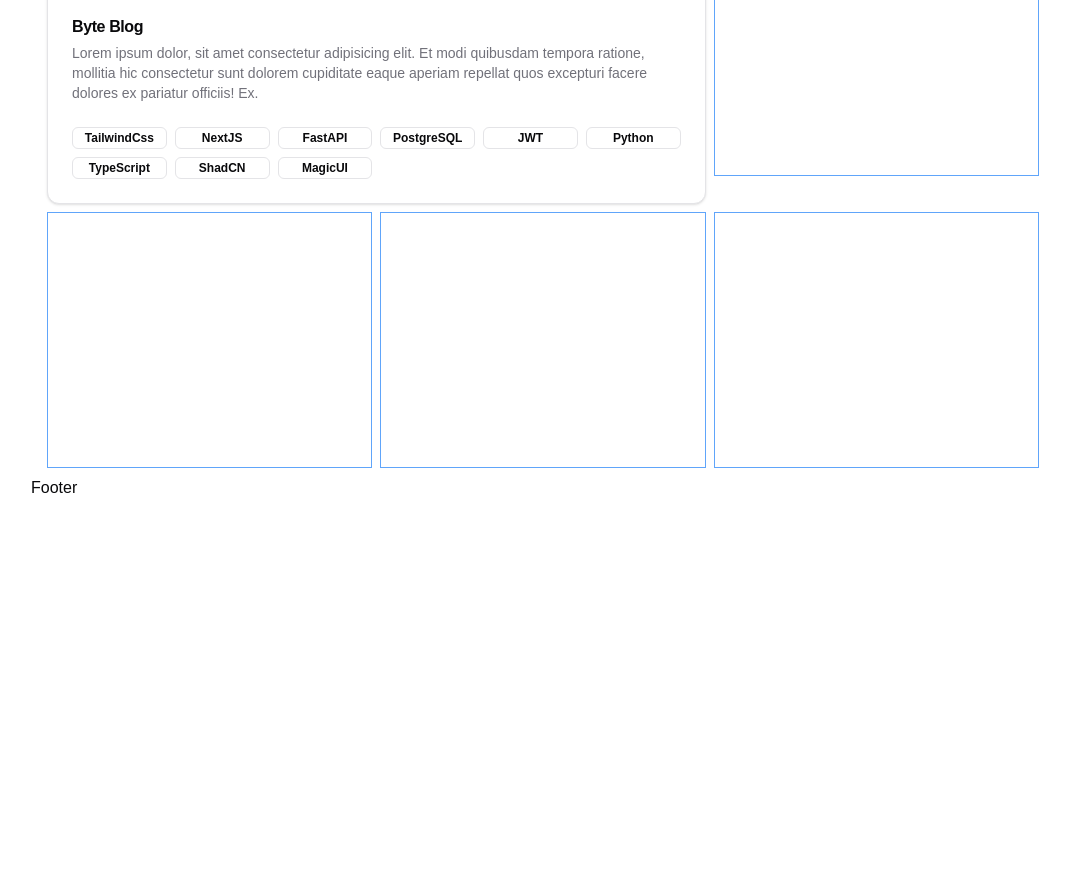
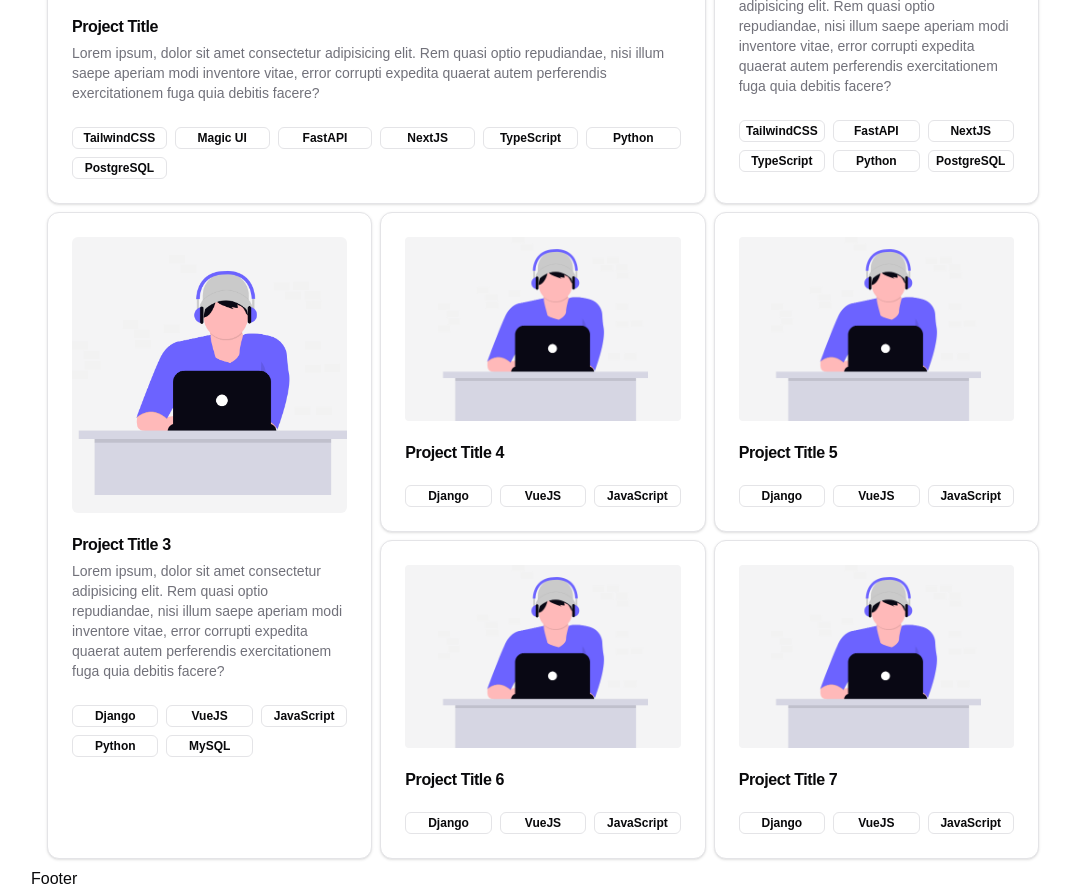
Before and after one commit to eedu7/my_portfolio, a Next.js app: page / in a window 1280 px wide. Shown: the part 1200-2091 px from the top of the page, without its empty margins (97-1167 px from the left). Before the commit the page ends 1700 px from the top, so only its background shows below. Built offline with nearby package versions, Linux system fonts and the light colour scheme.

Commit message:
FEAT: Added the grid structure to the project section

```diff
--- a/package.json
+++ b/package.json
@@ -14,6 +14,7 @@
     "@radix-ui/react-hover-card": "^1.1.4",
     "@radix-ui/react-label": "^2.1.1",
     "@radix-ui/react-navigation-menu": "^1.2.3",
+    "@radix-ui/react-scroll-area": "^1.2.3",
     "@radix-ui/react-slot": "^1.1.1",
     "@radix-ui/react-tooltip": "^1.1.6",
     "class-variance-authority": "^0.7.1",
--- a/src/components/ProjectSection.tsx
+++ b/src/components/ProjectSection.tsx
@@ -1,9 +1,9 @@
 import React from "react";
 import { Card, CardContent, CardDescription, CardFooter, CardHeader, CardTitle } from "./ui/card";
-import Image from "next/image";
+import Image, { StaticImageData } from "next/image";
 import { Badge } from "./ui/badge";
 import { AspectRatio } from "@radix-ui/react-aspect-ratio";
-import HeroSectionImage from "@/constants/images";
+import { projects } from "@/constants/projects";
 
 const ProjectSection = () => {
     return (
@@ -14,89 +14,129 @@ const ProjectSection = () => {
             <div className="w-full h-full grid grid-cols-3 gap-2 p-2">
                 <Card className="w-full h-full row-span-2 col-span-2">
                     <CardHeader>
-                        <AspectRatio ratio={16 / 9} className="bg-muted">
+                        <AspectRatio ratio={16 / 9} className="bg-muted rounded-md">
                             <Image
-                                src={HeroSectionImage}
-                                alt="Byte Blog"
+                                src={projects[0].projectImage}
+                                alt={projects[0].title}
                                 fill
-                                className="h-full w-full rounded-lg object-cover"
+                                className="h-full w-full object-contain"
                             />
                         </AspectRatio>
                     </CardHeader>
                     <CardContent className="space-y-2">
-                        <CardTitle>Byte Blog</CardTitle>
-                        <CardDescription>
-                            Lorem ipsum dolor, sit amet consectetur adipisicing elit. Et modi
-                            quibusdam tempora ratione, mollitia hic consectetur sunt dolorem
-                            cupiditate eaque aperiam repellat quos excepturi facere dolores ex
-                            pariatur officiis! Ex.
-                        </CardDescription>
+                        <CardTitle>{projects[0].title}</CardTitle>
+                        <CardDescription>{projects[0].description}</CardDescription>
                     </CardContent>
                     <CardFooter className="grid grid-cols-6 items-center gap-2">
-                        <Badge
-                            className="cursor-pointer flex items-center justify-center"
-                            variant="outline"
-                        >
-                            TailwindCss
-                        </Badge>
-                        <Badge
-                            className="cursor-pointer flex items-center justify-center"
-                            variant="outline"
-                        >
-                            NextJS
-                        </Badge>
-                        <Badge
-                            className="cursor-pointer flex items-center justify-center"
-                            variant="outline"
-                        >
-                            FastAPI
-                        </Badge>
-                        <Badge
-                            className="cursor-pointer flex items-center justify-center"
-                            variant="outline"
-                        >
-                            PostgreSQL
-                        </Badge>
-                        <Badge
-                            className="cursor-pointer flex items-center justify-center"
-                            variant="outline"
-                        >
-                            JWT
-                        </Badge>
-                        <Badge
-                            className="cursor-pointer flex items-center justify-center"
-                            variant="outline"
-                        >
-                            Python
-                        </Badge>
-                        <Badge
-                            className="cursor-pointer flex items-center justify-center"
-                            variant="outline"
-                        >
-                            TypeScript
-                        </Badge>
-                        <Badge
-                            className="cursor-pointer flex items-center justify-center"
-                            variant="outline"
-                        >
-                            ShadCN
-                        </Badge>
-                        <Badge
-                            className="cursor-pointer flex items-center justify-center"
-                            variant="outline"
-                        >
-                            MagicUI
-                        </Badge>
+                        <ProjectTag tags={projects[0].projectTags} />
                     </CardFooter>
                 </Card>
-                <div className="h-64 border border-blue-400"></div>
-                <div className="h-64 border border-blue-400"></div>
-                <div className="h-64 border border-blue-400"></div>
-                <div className="h-64 border border-blue-400"></div>
-                <div className="h-64 border border-blue-400"></div>
+                <SecondaryCard
+                    title={projects[1].title}
+                    description={projects[1].description}
+                    imageSRC={projects[1].projectImage}
+                    tags={projects[1].projectTags}
+                />
+                <SecondaryCard
+                    title={projects[2].title}
+                    description={projects[2].description}
+                    imageSRC={projects[2].projectImage}
+                    tags={projects[2].projectTags}
+                />
+                <CommonCard
+                    title={projects[3].title}
+                    description={projects[3].description}
+                    imageSRC={projects[3].projectImage}
+                    tags={projects[3].projectTags}
+                />
+                <CommonCard
+                    title={"Project Title 5"}
+                    description={projects[3].description}
+                    imageSRC={projects[3].projectImage}
+                    tags={projects[3].projectTags}
+                />
+                <CommonCard
+                    title={"Project Title 6"}
+                    description={projects[3].description}
+                    imageSRC={projects[3].projectImage}
+                    tags={projects[3].projectTags}
+                />
+                <CommonCard
+                    title={"Project Title 7"}
+                    description={projects[3].description}
+                    imageSRC={projects[3].projectImage}
+                    tags={projects[3].projectTags}
+                />
             </div>
         </section>
     );
 };
 
 export default ProjectSection;
+
+interface CardInterface {
+    title: string;
+    description?: string;
+    imageSRC: StaticImageData;
+    tags: {
+        id: number;
+        name: string;
+    }[];
+}
+
+const SecondaryCard = ({ title, description, imageSRC, tags }: CardInterface) => {
+    return (
+        <Card className="h-full row-span-2">
+            <CardHeader>
+                <AspectRatio className="bg-muted rounded-md">
+                    <Image src={imageSRC} alt={title} className="h-full w-full object-contain" />
+                </AspectRatio>
+            </CardHeader>
+            <CardContent className="space-y-2">
+                <CardTitle>{title}</CardTitle>
+                <CardDescription>{description}</CardDescription>
+            </CardContent>
+            <CardFooter className="grid grid-cols-3 gap-2">
+                <ProjectTag tags={tags} />
+            </CardFooter>
+        </Card>
+    );
+};
+
+const CommonCard = ({ title, imageSRC, tags }: CardInterface) => {
+    return (
+        <Card>
+            <CardHeader>
+                <AspectRatio ratio={6 / 4} className="bg-muted rounded">
+                    <Image src={imageSRC} alt={title} fill className="object-contain" />
+                </AspectRatio>
+            </CardHeader>
+            <CardContent className="space-y-1">
+                <CardTitle>{title}</CardTitle>
+            </CardContent>
+            <CardFooter className="grid grid-cols-3 gap-2">
+                <ProjectTag tags={tags} />
+            </CardFooter>
+        </Card>
+    );
+};
+
+interface Tag {
+    id: number;
+    name: string;
+}
+interface ProjectTags {
+    tags: Tag[];
+}
+
+const ProjectTag = ({ tags }: ProjectTags) => {
+    return tags.map(({ id, name }) => (
+        <Badge
+            key={id}
+            className="cursor-pointer flex items-center justify-center"
+            variant="outline"
+        >
+            {name}
+        </Badge>
+    ));
+};
--- /dev/null
+++ b/src/constants/projects.ts
@@ -0,0 +1,135 @@
+import { StaticImageData } from "next/image";
+import HeroSectionImage from "./images";
+
+interface Project {
+    id: number;
+    title: string;
+    description: string;
+    projectImage: StaticImageData;
+    projectTags: {
+        id: number;
+        name: string;
+    }[];
+}
+
+export const projects: Project[] = [
+    {
+        id: 1,
+        title: "Project Title",
+        description:
+            "Lorem ipsum, dolor sit amet consectetur adipisicing elit. Rem quasi optio repudiandae, nisi illum saepe aperiam modi inventore vitae, error corrupti expedita quaerat autem perferendis exercitationem fuga quia debitis facere?",
+        projectImage: HeroSectionImage,
+        projectTags: [
+            {
+                id: 1,
+                name: "TailwindCSS",
+            },
+            {
+                id: 2,
+                name: "Magic UI",
+            },
+            {
+                id: 3,
+                name: "FastAPI",
+            },
+            {
+                id: 4,
+                name: "NextJS",
+            },
+            {
+                id: 5,
+                name: "TypeScript",
+            },
+            {
+                id: 6,
+                name: "Python",
+            },
+            {
+                id: 7,
+                name: "PostgreSQL",
+            },
+        ],
+    },
+    {
+        id: 2,
+        title: "Byte Blog",
+        description:
+            "Lorem ipsum, dolor sit amet consectetur adipisicing elit. Rem quasi optio repudiandae, nisi illum saepe aperiam modi inventore vitae, error corrupti expedita quaerat autem perferendis exercitationem fuga quia debitis facere?",
+        projectImage: HeroSectionImage,
+        projectTags: [
+            {
+                id: 1,
+                name: "TailwindCSS",
+            },
+            {
+                id: 2,
+                name: "FastAPI",
+            },
+            {
+                id: 3,
+                name: "NextJS",
+            },
+            {
+                id: 4,
+                name: "TypeScript",
+            },
+            {
+                id: 5,
+                name: "Python",
+            },
+            {
+                id: 6,
+                name: "PostgreSQL",
+            },
+        ],
+    },
+    {
+        id: 3,
+        title: "Project Title 3",
+        description:
+            "Lorem ipsum, dolor sit amet consectetur adipisicing elit. Rem quasi optio repudiandae, nisi illum saepe aperiam modi inventore vitae, error corrupti expedita quaerat autem perferendis exercitationem fuga quia debitis facere?",
+        projectImage: HeroSectionImage,
+        projectTags: [
+            {
+                id: 2,
+                name: "Django",
+            },
+            {
+                id: 3,
+                name: "VueJS",
+            },
+            {
+                id: 4,
+                name: "JavaScript",
+            },
+            {
+                id: 5,
+                name: "Python",
+            },
+            {
+                id: 6,
+                name: "MySQL",
+            },
+        ],
+    },
+    {
+        id: 4,
+        title: "Project Title 4",
+        description: "Lorem ipsum, dolor sit amet consectetur adipisicing elit.",
+        projectImage: HeroSectionImage,
+        projectTags: [
+            {
+                id: 2,
+                name: "Django",
+            },
+            {
+                id: 3,
+                name: "VueJS",
+            },
+            {
+                id: 4,
+                name: "JavaScript",
+            },
+        ],
+    },
+];
```
Also changed, not shown: 1 other file (tests, documents, lock files or other folders).
